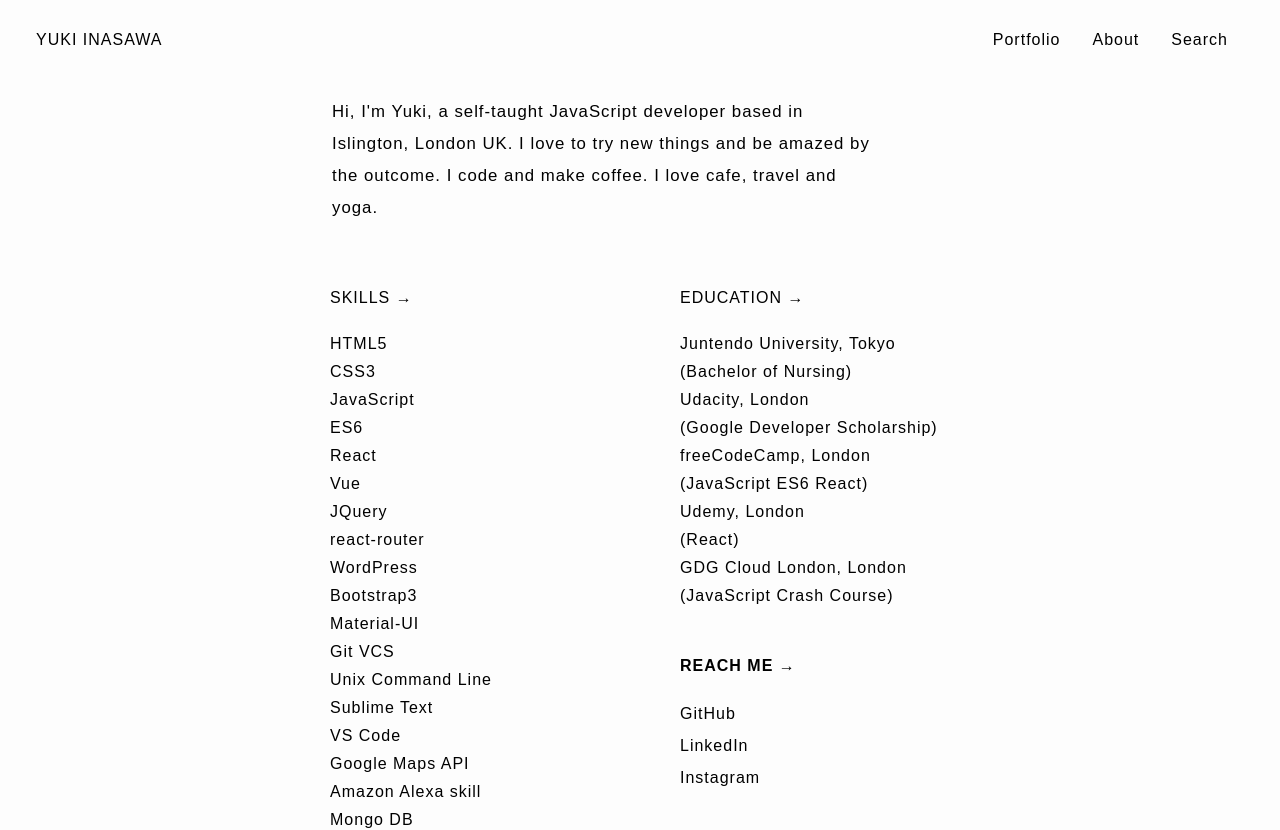
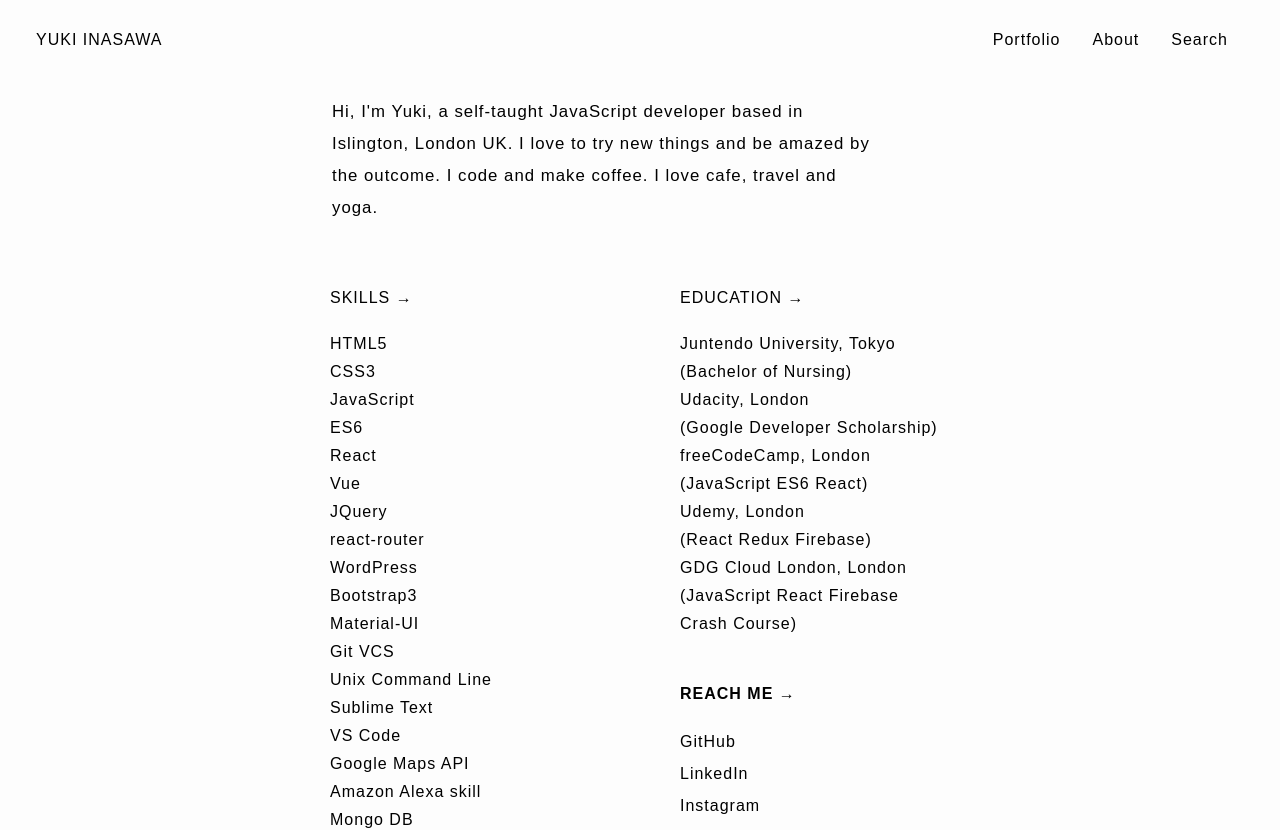
Before and after one commit to Yukichka/Yuki-app, a React (Create React App) app: page /about in a window 1280 px wide. Shown: the top 830 px of the page. Built offline with nearby package versions, Linux system fonts and the light colour scheme.

Commit message:
About page modified

```diff
--- a/src/components/About.js
+++ b/src/components/About.js
@@ -52,9 +52,9 @@ export class About extends React.Component {
               <li>freeCodeCamp, London</li>
               <li>(JavaScript ES6 React)</li>
               <li>Udemy, London</li>
-              <li>(React)</li>
+              <li>(React Redux Firebase)</li>
               <li>GDG Cloud London, London</li>
-              <li>(JavaScript Crash Course)</li>
+              <li>(JavaScript React Firebase Crash Course)</li>
             </ul>
             <div className="contact-me">Reach me →</div>
             <ul className="contact-me-list">
```
